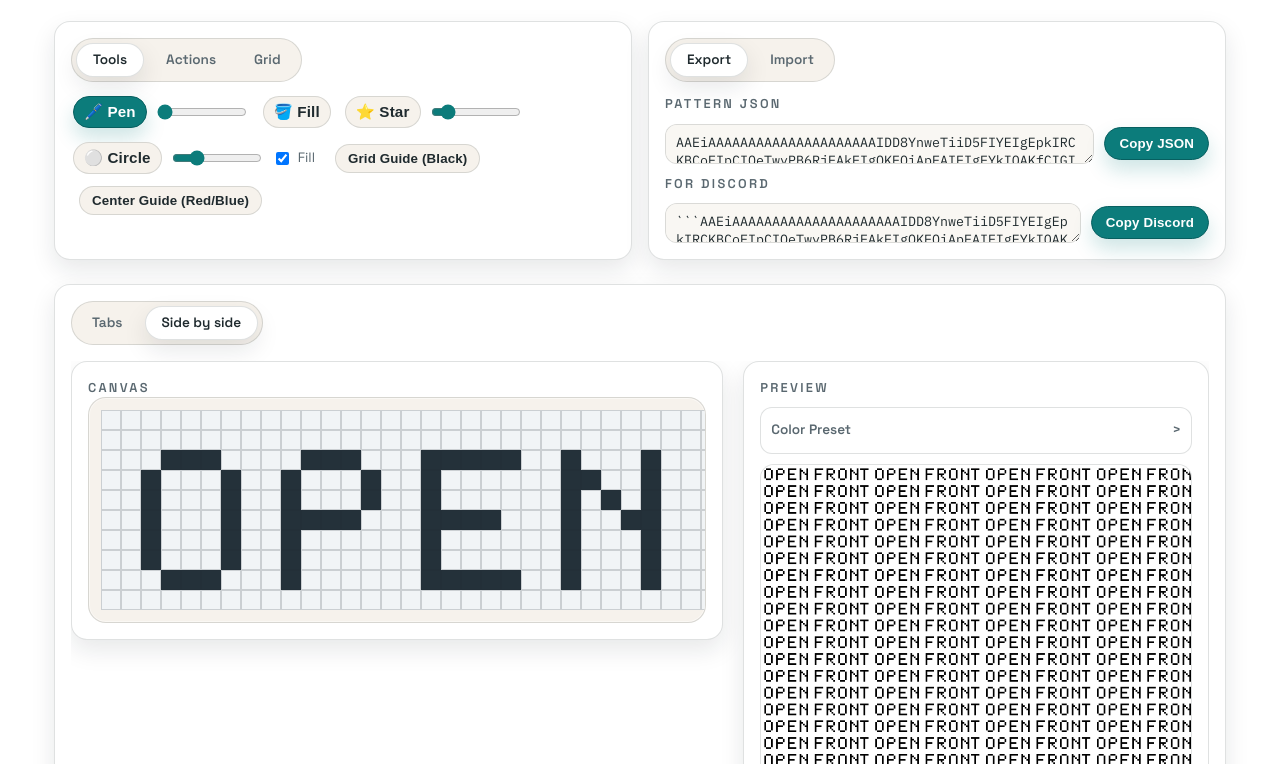
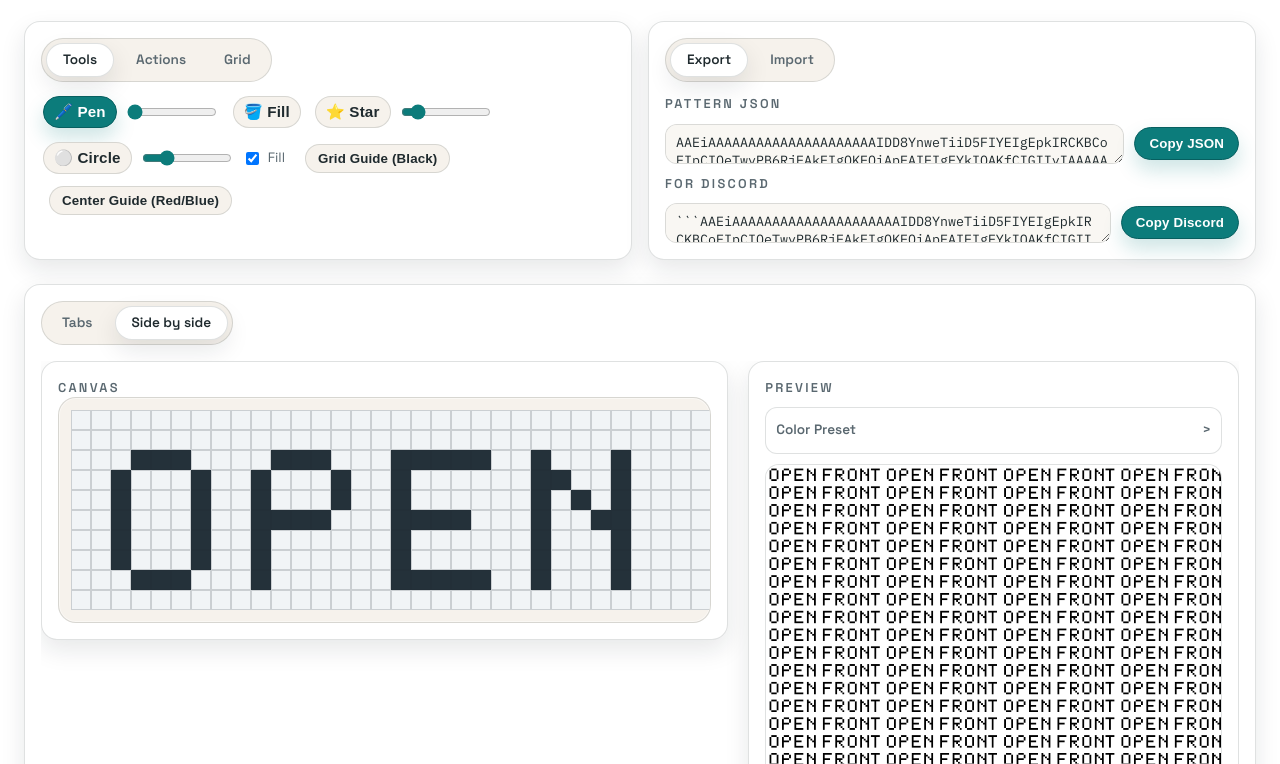
Before and after one commit to Aotumuri/openfront-utility, a website with bundled scripts: page docs/index.html in a window 1280 px wide. Shown: the part 148-912 px from the top of the page. Built offline with nearby package versions, Linux system fonts and the light colour scheme.

Commit message:
feat: Remove max-width restriction from page styles in CSS

```diff
--- a/docs/index.css
+++ b/docs/index.css
@@ -30,7 +30,6 @@ body {
 }
 
 .page {
-  max-width: 1220px;
   margin: 0 auto;
   padding: 32px 24px 48px;
 }
--- a/docs/preview.css
+++ b/docs/preview.css
@@ -29,7 +29,6 @@ body {
 }
 
 .page {
-  max-width: 1220px;
   margin: 0 auto;
   padding: 32px 24px 48px;
 }
```
